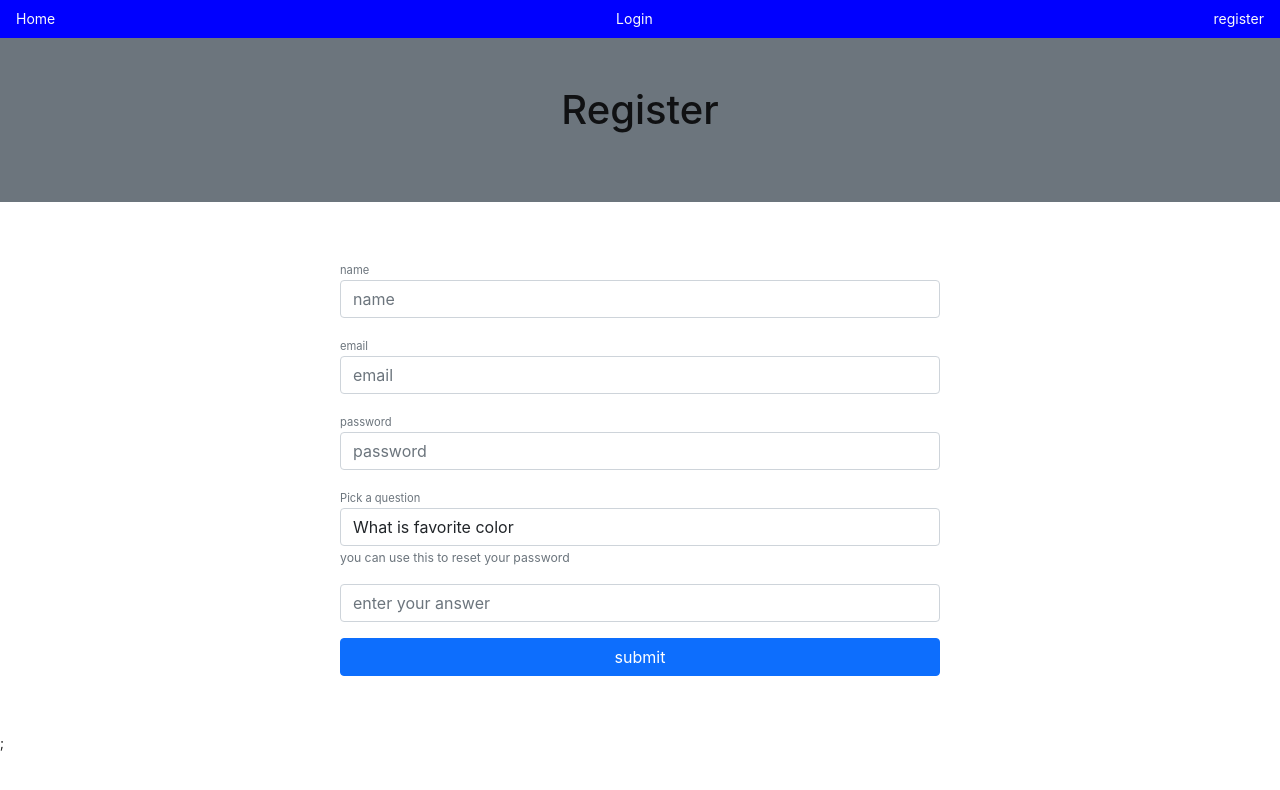
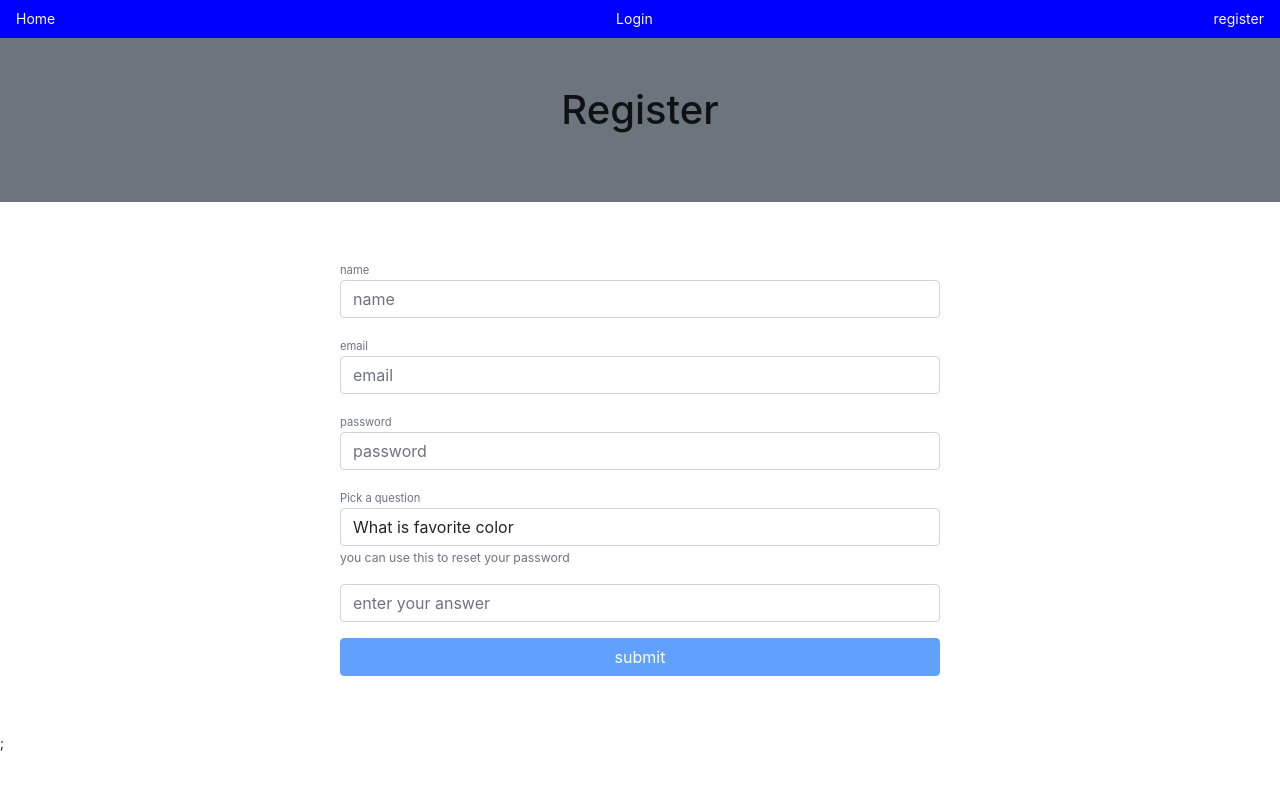
Before and after one commit to piincher/socialMedia-front-end, a Next.js app: page /register in a window 1280 px wide. Shown: the top 790 px of the page. Built offline with nearby package versions, Linux system fonts and the light colour scheme.

Commit message:
environment variable validation cleanup register

```diff
--- a/pages/register.js
+++ b/pages/register.js
@@ -12,15 +12,20 @@ const Register = () => {
 	const [ password, setPassword ] = useState('');
 	const [ secret, setSecret ] = useState('');
 	const [ ok, setOk ] = useState(false);
+	const [ loading, setLoading ] = useState(false);
 	const handleSubmit = async (e) => {
 		e.preventDefault();
 		try {
-			const { data } = await axios.post('http://localhost:8000/api/register', {
+			setLoading(true);
+			const { data } = await axios.post(`${process.env.NEXT_PUBLIC_API}/register`, {
 				name,
 				email,
 				password,
 				secret
 			});
+
+			setName(''), setEmail(''), setPassword(''), setSecret('');
+			setLoading(false);
 			setOk(data.ok);
 		} catch (error) {
 			toast.error(error.response.data);
@@ -66,7 +71,12 @@ const Register = () => {
 							handleChange={(e) => setSecret(e.target.value)}
 						/>
 						<div className="form-group p-2">
-							<button className="btn btn-primary col-12">submit</button>
+							<button
+								className="btn btn-primary col-12"
+								disabled={!name || !email || !password || !secret}
+							>
+								submit
+							</button>
 						</div>
 					</form>
 				</div>
```
Also changed, not shown: 1 other file (tests, documents, lock files or other folders).
